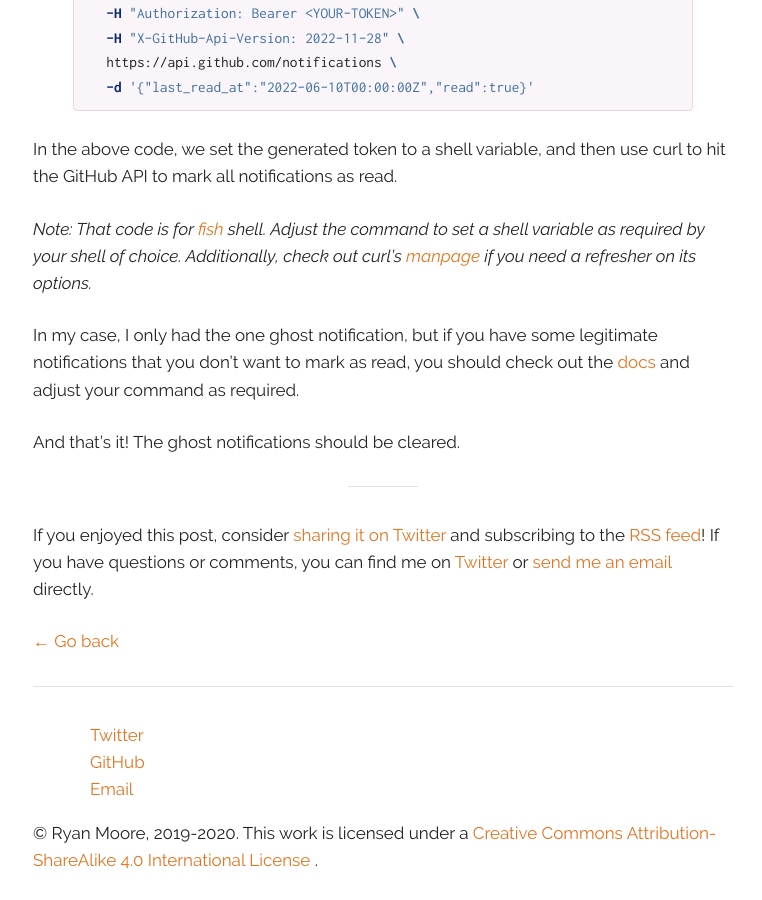
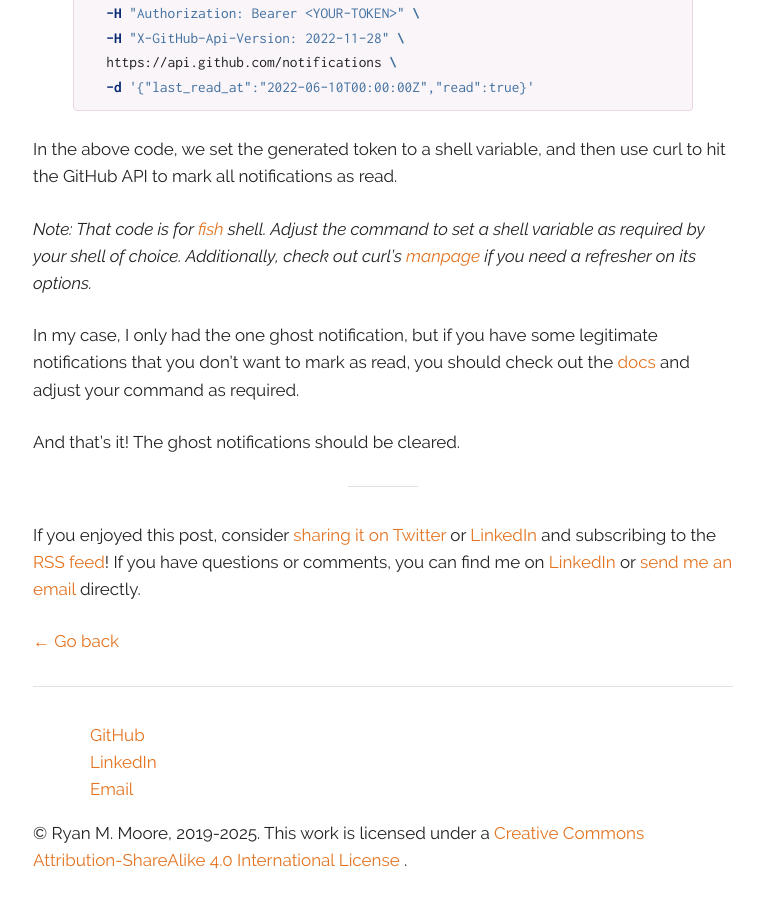
Before and after one commit to mooreryan/TenderIsTheByte, a Jekyll site: the page built from collections/_posts/2025-09-29-github-ghost-notifications.md, in a window 1280 px wide and 900 px high, scrolled down 1128 px. Shown: the whole window, without its empty margins (257-1019 px from the left). Built offline with Jekyll 4.4.1, drawn with Linux system fonts in a browser that asks for light colours; comment, search, counter and statistics services are not loaded; some of the changed text lies outside the part shown.

Commit message:
Add LinkedIn to author profiles
- Add LinkedIn profiles to author bios and contact information throughout the site
- Update the copyright year

```diff
--- a/_config.yml
+++ b/_config.yml
@@ -22,6 +22,7 @@ author:
   github: mooreryan
   name: Ryan Moore
   email: moorer@udel.edu
+  linkedin: ryan-moore-a5bab5356
 twitter:
   username: TenderIsTheByte
   card: summary
@@ -32,7 +33,7 @@ social:
     - https://twitter.com/TenderIsTheByte
     - https://github.com/mooreryan
 
-copyright: © Ryan Moore, 2019-2020
+copyright: © Ryan M. Moore, 2019-2025
 baseurl: "" # the subpath of your site, e.g. /blog
 
 # Treat images as if they had image: true in the front matter
@@ -42,15 +43,12 @@ defaults:
     values:
       image: true
 
-
 # Build settings
 plugins:
   - jekyll-seo-tag
   - jekyll-feed
   - jekyll-sitemap
 markdown: kramdown
-
-
 
 # Exclude from processing.
 # The following items will not be processed, by default. Create a custom list
--- a/_data/authors.yml
+++ b/_data/authors.yml
@@ -7,10 +7,10 @@ amelia:
   name: Amelia Harrision
   avatar: /assets/img/avatars/amelia_100_100.jpg
   bio: Pokémon master, Bioinformatics trainer, and workshop developer @ UD
-  twitter: AmeliaOmelia
+  linkedin: amelia-harrison-71411b209
 
 ryan:
   name: Ryan Moore
   avatar: /assets/img/avatars/ryan_100_100.jpg
   bio: PhD bioinformatics data scientist, functional programming fan, and sports nerd
-  twitter: TenderIsTheByte
+  linkedin: ryan-moore-a5bab5356
--- a/_includes/bio.html
+++ b/_includes/bio.html
@@ -1,17 +1,32 @@
 <div class="row bio">
     <div class="two columns bio-pic">
         <picture>
-            <img height="100px" width="100px" alt="Profile pic"
-                src="{{ site.data.authors.[include.author].avatar | relative_path }}">
+            <img
+                height="100px"
+                width="100px"
+                alt="Profile pic"
+                src="{{ site.data.authors.[include.author].avatar | relative_path }}"
+            />
         </picture>
     </div>
 
     <div class="seven columns bio-text">
         <p>
-            Hi! I'm {{ site.data.authors.[include.author].name }}, {{ site.data.authors.[include.author].bio }}.
-            <a href="https://www.twitter.com/{{ site.data.authors.[include.author].twitter | cgi_escape | escape }}">Follow
-                me on Twitter!</a>
+            Hi! I'm {{ site.data.authors.[include.author].name }}, {{
+            site.data.authors.[include.author].bio }}.
+            {% if site.data.authors.[include.author].linkedin %}
+            <a
+                href="https://www.linkedin.com/in/{{ site.data.authors.[include.author].linkedin | cgi_escape | escape }}"
+                >Contact me on LinkedIn!</a
+            >
+            {% endif %}
+            {% if site.data.authors.[include.author].twitter %}
+            <a
+                href="https://www.twitter.com/{{ site.data.authors.[include.author].twitter | cgi_escape | escape }}"
+                >Follow me on Twitter!</a
+            >
+            {% endif %}
+
         </p>
-
     </div>
 </div>
--- a/_includes/call_to_action.html
+++ b/_includes/call_to_action.html
@@ -4,22 +4,38 @@
     <a title="Share on Twitter!" href="{{ page.twitter_share }}">
         sharing it on Twitter
     </a>
+    or
+    <a title="Open LinkedIn" href="https://www.linkedin.com/">
+        LinkedIn
+    </a>
     and subscribing to the <a title="Subscribe to the RSS feed!" href="{{ "/feed.xml" | relative_url }}">RSS feed</a>!
     {% else %}
     If you enjoyed this post, consider sharing it on
-    <a title="Open my Twitter profile" href="https://twitter.com/{{ site.author.twitter | cgi_escape | escape }}">
+    <a title="Open Twitter" href="https://twitter.com/">
         Twitter
+    </a>
+    or
+    <a title="Open LinkedIn" href="https://www.linkedin.com/">
+        LinkedIn
     </a>
     and subscribing to the <a title="Subscribe to the RSS feed!" href="{{ "/feed.xml" | relative_url }}">RSS feed</a>!
     {% endif %}
 
+    {% if site.author.linkedin %}
     If you have questions or comments, you can find me on
-    <a title="Open my Twitter profile" href="https://twitter.com/{{ site.author.twitter | cgi_escape | escape }}">
-        Twitter
+    <a title="Open my LinkedIn profile" href="https://www.linkedin.com/in/{{ site.author.linkedin | cgi_escape | escape }}">
+        LinkedIn
     </a>
     or
     <a title="Send me an email!" href="mailto:{{ site.author.email | cgi_escape | escape }}">
         send me an email
     </a>
     directly.
+    {% else %}
+    If you have questions or comments,
+    <a title="Send me an email!" href="mailto:{{ site.author.email | cgi_escape | escape }}">
+        send me an email
+    </a>
+    !
+    {% endif %}
 </p>
--- a/_includes/footer.html
+++ b/_includes/footer.html
@@ -1,17 +1,17 @@
 <footer>
     <ul class="no-bullets">
-        <li>
-            <a class="nav_link"
-               href="https://twitter.com/{{ site.author.twitter | cgi_escape | escape }}"
-               title="Follow me on Twitter">
-                Twitter
-            </a>
-        </li>
         <li class="nav_item">
             <a class="nav_link"
                href="https://github.com/{{ site.author.github | cgi_escape | escape }}"
                title="Check out my projects on GitHub">
                 GitHub
+            </a>
+        </li>
+        <li>
+            <a class="nav_link"
+               href="https://www.linkedin.com/in/{{ site.author.linkedin | cgi_escape | escape }}"
+               title="Contact me on LinkedIn">
+                LinkedIn
             </a>
         </li>
         <li class="nav_item">
```
